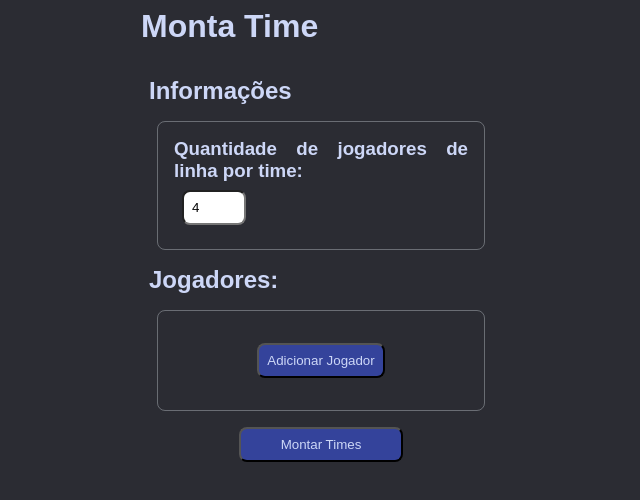
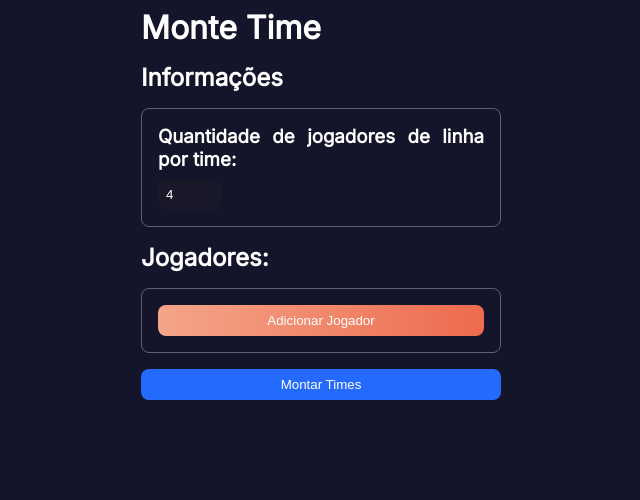
Before and after one commit to rodrigoborgesmachado/lineup-builder, a React (Create React App) app: page / in a window 1280 px wide. Shown: the top 500 px of the page, without its empty margins (319-959 px from the left). Built offline with nearby package versions, Linux system fonts and the light colour scheme.

Commit message:
melhoria visual

```diff
--- a/src/App.js
+++ b/src/App.js
@@ -6,7 +6,7 @@ function App() {
   return (
     <div className="app">
       <ToastContainer autoClose="2000"/>
-      <h1>Monta Time</h1>
+      <h1 className='main_title'>Monte Time</h1>
       <Principal/>
     </div>
   );
--- a/src/components/formulario/formulario.js
+++ b/src/components/formulario/formulario.js
@@ -132,6 +132,7 @@ function Formulario({setQuantidadeJogadoresLinha, quantidadeJogadoresLinha, mont
                         } }/>
                     </div>
                     <div className="modal-options">
+                        <button onClick={() => closeModal()}>Cancelar</button>
                         {
                             index == -1 ?
                             <button onClick={() => adicionaJogador()}>Adicionar</button>
@@ -167,12 +168,12 @@ function Formulario({setQuantidadeJogadoresLinha, quantidadeJogadoresLinha, mont
                     }
                 </div>
                 <div className="confirm-option">
-                    <button onClick={openModal}>Adicionar Jogador</button>
+                    <button className="button-vini button-style2" onClick={openModal}>Adicionar Jogador</button>
                 </div>
             </div>
 
             <div className="confirm-option">
-                <button className="button-confirm" onClick={montarTimes}>Montar Times</button>
+                <button className="button-vini button-confirm" onClick={montarTimes}>Montar Times</button>
             </div>
         </div>
     )
--- a/src/components/squad/squad.css
+++ b/src/components/squad/squad.css
@@ -17,6 +17,9 @@
     position: relative;
     left: 133px;
     top: 127.5px;
+    display: flex;
+    flex-direction: column;
+    align-items: center;
 }
 
 .squad-player-1{
@@ -24,6 +27,9 @@
     position: relative;
     left: 133px;
     top: 290px;
+    display: flex;
+    flex-direction: column;
+    align-items: center;
 }
 
 .squad-player-2{
@@ -31,6 +37,9 @@
     position: relative;
     left: 42px;
     top: 180px;
+    display: flex;
+    flex-direction: column;
+    align-items: center;
 }
 
 .squad-player-3{
@@ -38,6 +47,9 @@
     position: relative;
     left: 242px;
     top: 133px;
+    display: flex;
+    flex-direction: column;
+    align-items: center;
 }
 
 .squad-player{
@@ -45,6 +57,9 @@
     position: relative;
     left: 10px;
     top: -160px;
+    display: flex;
+    flex-direction: column;
+    align-items: center;
 }
 
 .squad-player-icon{
--- a/src/components/squad/squad.js
+++ b/src/components/squad/squad.js
@@ -6,8 +6,10 @@ function Squad({playears}){
             {
                 playears.map((item, i) => (
                     <div className={item == 'Thomas' ? 'squad-thomas' : (i < 4 ? `squad-player-${i}` : `squad-player`)} key={i}>
+                        <div>
                         <div className='squad-player-icon'/>
                         <div className='squad-player-icon2'/>
+                        </div>
                         <div className='squad-player-name'>
                             {item}
                         </div>
--- a/src/index.css
+++ b/src/index.css
@@ -1,6 +1,7 @@
+@import url('https://fonts.googleapis.com/css2?family=Inter');
 :root {
   /* Cor do background */
-  --background-color: #2B2C33;
+  --background-color: #14142B;
   --separator-color-primary: rgba(173, 179, 187, 0.48);
   /* Cor do header, footer e outros elementos principais */
   --primary-color: #2E3246;
@@ -8,11 +9,14 @@
   /* Cor dos painéis */
   --secundary-color: #384170;
 
+  --black2:#181829;
+
   /* Cor do texto nos painéis */
-  --text-color-primary-light: #cdd7f7;
+  --text-color-primary-light: #FFFFFF;
+  --text-color-secondary-light: #65656B;
 
   /* Cores do botão principal */
-  --button-color-primary: #34439B;
+  --button-color-primary: #246BFD;
   --button-color-primary-hover: #213AC5;
 
   /* Espaçamentos padrões */
@@ -28,7 +32,7 @@
 
 body {
   margin: 0;
-  font-family: sans-serif;
+  font-family: "Inter", sans-serif !important;
   color: var(--text-color-primary-light);
   background-color: var(--background-color);
   -webkit-font-smoothing: antialiased;
@@ -38,16 +42,27 @@ body {
   text-align: justify;
 }
 
+input{
+  border: none;
+  background-color: var(--black2);
+  color: var(--text-color-primary-light);
+}
+
 .app{
   margin: auto;
   width: 360px;
+  margin-bottom: 16px;
 }
 
 .app h1{
   margin-top: 8px;
-  margin-bottom: 32px;
+  margin-bottom: 16px;
   width: 100%;
   justify-content: center;
+}
+
+.main_title{
+
 }
 
 button{
@@ -56,6 +71,7 @@ button{
   border-radius: var(--default-border-radius);
   color: var(--text-color-primary-light);
   cursor: pointer;
+  border: none;
 }
 
 button:hover{
@@ -65,12 +81,18 @@ button:hover{
 }
 
 .div-pattern{
-  margin: calc(2 * var(--default-spacing));
+  /* margin: calc(2 * var(--default-spacing)); */
   padding: calc(2 * var(--default-spacing));
   display: flex;
   flex-direction: column;
   border: 1px solid var(--separator-color-primary);
   border-radius: var(--default-border-radius);
+}
+
+.form-players{
+  display: flex;
+  flex-direction: column;
+  gap: 16px;
 }
 
 .form-players input{
@@ -80,28 +102,38 @@ button:hover{
 }
 
 .config input{
-  margin: 8px;
+  margin-top: 8px;
 }
 
 .form-players h2{
-  margin: 8px;
+  /* margin: calc(2 * var(--default-spacing)); */
 }
 
 .players-item{
   display: flex;
-  margin: 16px;
+  margin: 8px;
   justify-content: space-between;
+  border-bottom: 1px solid #222232;
 }
 
 .confirm-option, .modal-options{
   display: flex;
-  margin: 16px;
   align-items: center;
   justify-content: center;
+  gap: 20px;
 }
 
 .button-confirm{
   width: 50%;
+}
+
+.button-vini{
+  width: 100%;
+}
+
+.button-style2{
+  background: rgb(244,165,138);
+background: linear-gradient(90deg, rgba(244,165,138,1) 0%, rgba(237,107,78,1) 100%);
 }
 
 .modal-body{
@@ -121,7 +153,9 @@ button:hover{
 }
 
 .times{
-  margin: 16px 0 16px 0;
+  display: flex;
+  flex-direction: column;
+  gap: 16px;
 }
 
 .item-time{
```
